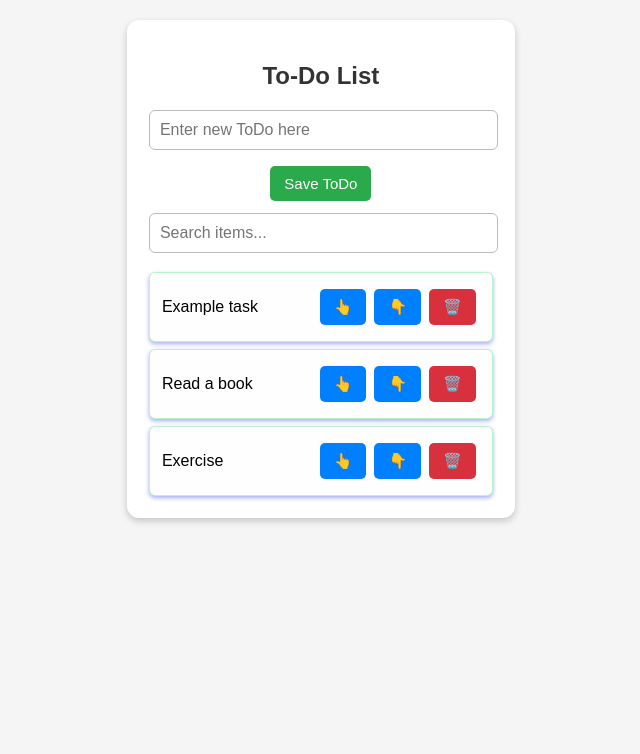
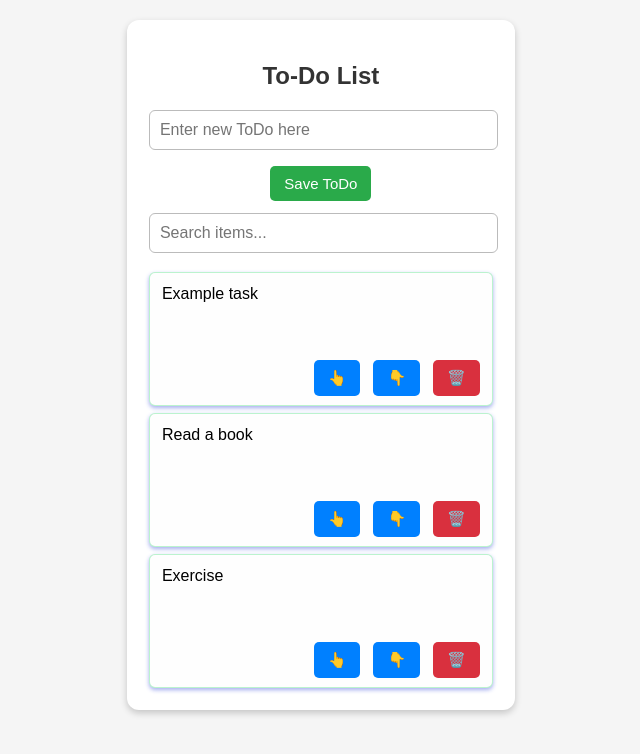
Before and after one commit to Mchumbles/TDList, a React (Vite) app: page / in a window 1280 px wide. Shown: the top 754 px of the page, without its empty margins (322-962 px from the left). Built offline with nearby package versions, Linux system fonts and the light colour scheme.

Commit message:
Reconfigure title and button css. Fix adder order

```diff
--- a/src/App.css
+++ b/src/App.css
@@ -80,18 +80,6 @@ ul {
   margin: 0;
 }
 
-.list-item {
-  display: flex;
-  align-items: center;
-  justify-content: space-between;
-  background: #fefefe;
-  padding: 12px;
-  border-radius: 6px;
-  margin-top: 7px;
-  box-shadow: 0px 2px 4px rgba(31, 53, 216, 0.4);
-  border: 1px solid rgba(31, 216, 93, 0.3);
-}
-
 li {
   flex-grow: 1;
   text-align: left;
@@ -100,3 +88,53 @@ li {
   white-space: nowrap;
   text-overflow: ellipsis;
 }
+/*
+textarea.item {
+  width: 100%;
+  min-height: 40px;
+  max-height: 120px;
+  overflow-y: auto;
+  word-wrap: break-word;
+  white-space: pre-wrap;
+  resize: none;
+} */
+
+.list-item {
+  display: flex;
+  flex-direction: column;
+  align-items: flex-start;
+  justify-content: space-between;
+  background: #fefefe;
+  padding: 12px;
+  border-radius: 6px;
+  margin-top: 7px;
+  box-shadow: 0px 2px 4px rgba(31, 53, 216, 0.4);
+  border: 1px solid rgba(31, 216, 93, 0.3);
+  position: relative;
+  min-height: 80px;
+  padding-bottom: 40px;
+}
+
+.task-title {
+  font-size: 16px;
+  word-wrap: break-word;
+  overflow-wrap: break-word;
+  white-space: normal;
+  text-align: left;
+  width: 100%;
+}
+
+.task-buttons {
+  display: flex;
+  gap: 5px;
+  position: absolute;
+  bottom: 5px;
+  right: 8px;
+  margin-top: 8px;
+}
+
+.task-content {
+  display: flex;
+  flex-direction: column;
+  width: 100%;
+}
--- a/src/components/ItemAdder.tsx
+++ b/src/components/ItemAdder.tsx
@@ -1,4 +1,9 @@
 import { useState } from "react";
+
+interface item {
+  title: string;
+  description: string;
+}
 
 function ItemAdder({ onItemAdded }: { onItemAdded: () => void }) {
   const [item, setItem] = useState("");
@@ -6,12 +11,12 @@ function ItemAdder({ onItemAdded }: { onItemAdded: () => void }) {
   const handleAddItem = () => {
     if (!item.trim()) return;
 
-    const existingItems: { title: string; description: string }[] = JSON.parse(
+    const existingItems: item[] = JSON.parse(
       localStorage.getItem("items") || "[]"
     );
 
-    const newItem = { title: item, description: "" };
-    const updatedItems = [...existingItems, newItem].reverse();
+    const newTask = { title: item, description: "" };
+    const updatedItems = [newTask, ...existingItems];
 
     localStorage.setItem("items", JSON.stringify(updatedItems));
     onItemAdded();
@@ -25,6 +30,7 @@ function ItemAdder({ onItemAdded }: { onItemAdded: () => void }) {
         className="item"
         placeholder="Enter new ToDo here"
         value={item}
+        maxLength={100}
         onChange={(e) => setItem(e.target.value)}
       />
       <button className="saveItemBtn" onClick={handleAddItem}>
--- a/src/components/ToDoList.tsx
+++ b/src/components/ToDoList.tsx
@@ -84,7 +84,8 @@ function ToDoList() {
       <ul>
         {filteredList.map((item, index) => (
           <div key={index} className="list-item">
-            <li>{item.title}</li>
+            <div className="task-title">{item.title}</div>
+            <div className="task-buttons">
               <button className="upItemBtn" onClick={() => handleMoveUp(index)}>
                 👆
               </button>
@@ -101,6 +102,7 @@ function ToDoList() {
                 🗑️
               </button>
             </div>
+          </div>
         ))}
       </ul>
     </div>
```
Lines whose indentation alone changed are shown as unchanged.
